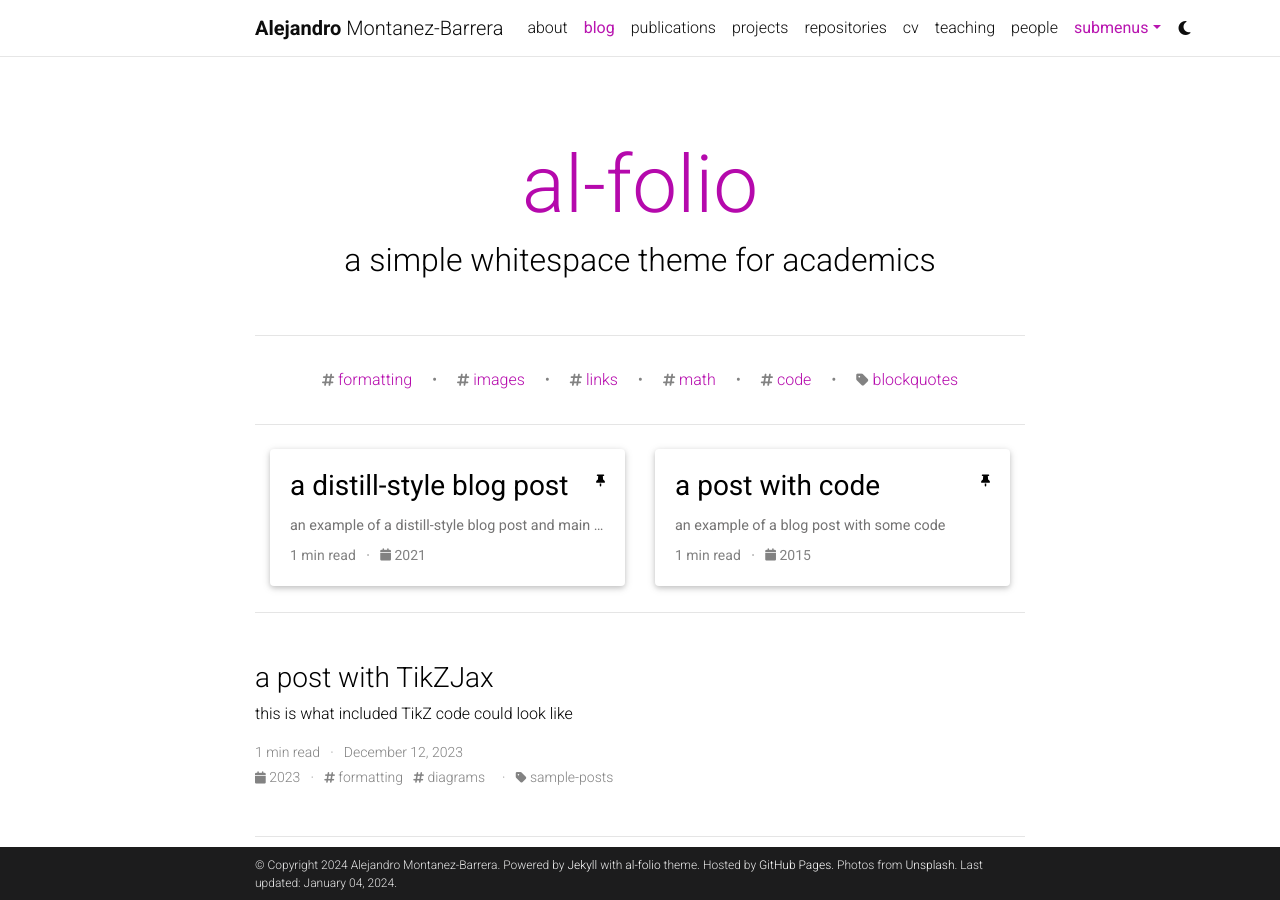
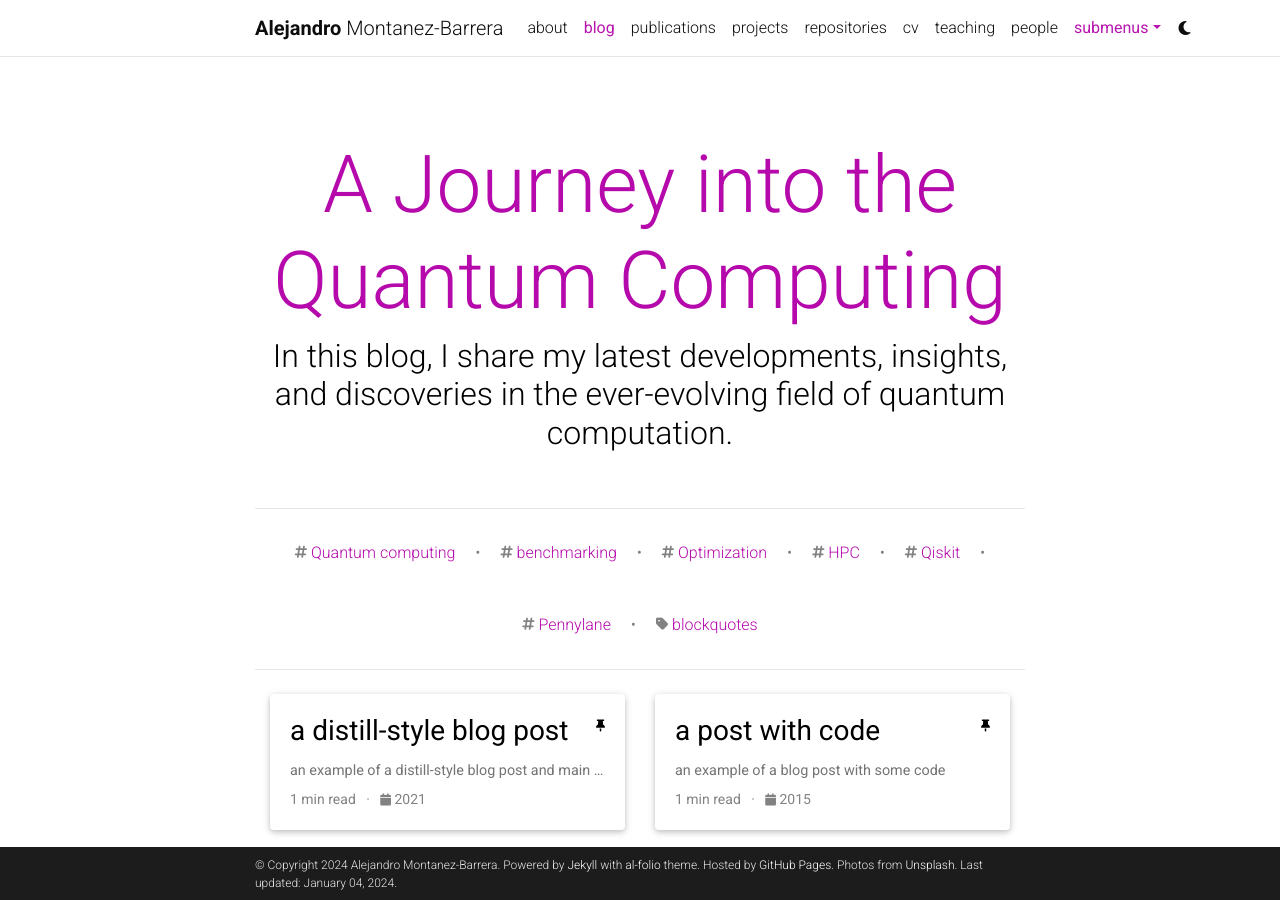
Before and after one commit to alejomonbar/alejomonbar.github.io, a Jekyll site: the page built from _pages/blog.md, in a window 1280 px wide and 900 px high. Built offline with Jekyll 4.4.1, drawn with Linux system fonts in a browser that asks for light colours; full-size pictures stand in for the smaller copies a plugin makes; the list of posts is cut into pages by our own code; comment, search, counter and statistics services are not loaded; a style sheet for code colours, icons or effects is not loaded.

Commit message:
Update _config.yml

```diff
--- a/_config.yml
+++ b/_config.yml
@@ -6,7 +6,7 @@
 first_name: Alejandro
 middle_name:
 last_name: Montanez-Barrera
-email: j.montanez-barrera@fz-juelich.com
+email: alejandro.montanezbarrera@gmail.com
 description: > # the ">" symbol means to ignore newlines until "footer_text:"
   A simple, whitespace theme for academics. Based on [*folio](https://github.com/bogoli/-folio) design.
 footer_text: >
@@ -41,7 +41,7 @@
 # will use title and url fields
 # Take a look to https://github.com/jekyll/jekyll-feed for more customization
 
-rss_icon: true
+rss_icon: false
 
 # -----------------------------------------------------------------------------
 # Layout
@@ -68,7 +68,7 @@
 # -----------------------------------------------------------------------------
 
 github_username: alejomonbar # your GitHub user name
-gitlab_username: j.montanez-barrera # your GitLab user name
+gitlab_username: # your GitLab user name
 x_username: alejomonbar # your X handle
 mastodon_username: # your mastodon instance+username in the format instance.tld/@username
 linkedin_username: alejandromontanez # your LinkedIn user name
@@ -120,8 +120,8 @@
 # Blog
 # -----------------------------------------------------------------------------
 
-blog_name: al-folio # blog_name will be displayed in your blog page
-blog_description: a simple whitespace theme for academics
+blog_name: A Journey into the Quantum Computing # blog_name will be displayed in your blog page
+blog_description: In this blog, I share my latest developments, insights, and discoveries in the ever-evolving field of quantum computation.
 permalink: /blog/:year/:title/
 
 # Pagination
@@ -264,7 +264,7 @@
     tag: '/blog/tag/:name/'
     category: '/blog/category/:name/'
 
-display_tags: ['formatting', 'images', 'links', 'math', 'code'] # these tags will be displayed on the front page of your blog
+display_tags: ['Quantum computing', 'benchmarking', 'Optimization', 'HPC', 'Qiskit', 'Pennylane'] # these tags will be displayed on the front page of your blog
 display_categories: ['blockquotes'] # these categories will be displayed on the front page of your blog
 
 # -----------------------------------------------------------------------------
```
